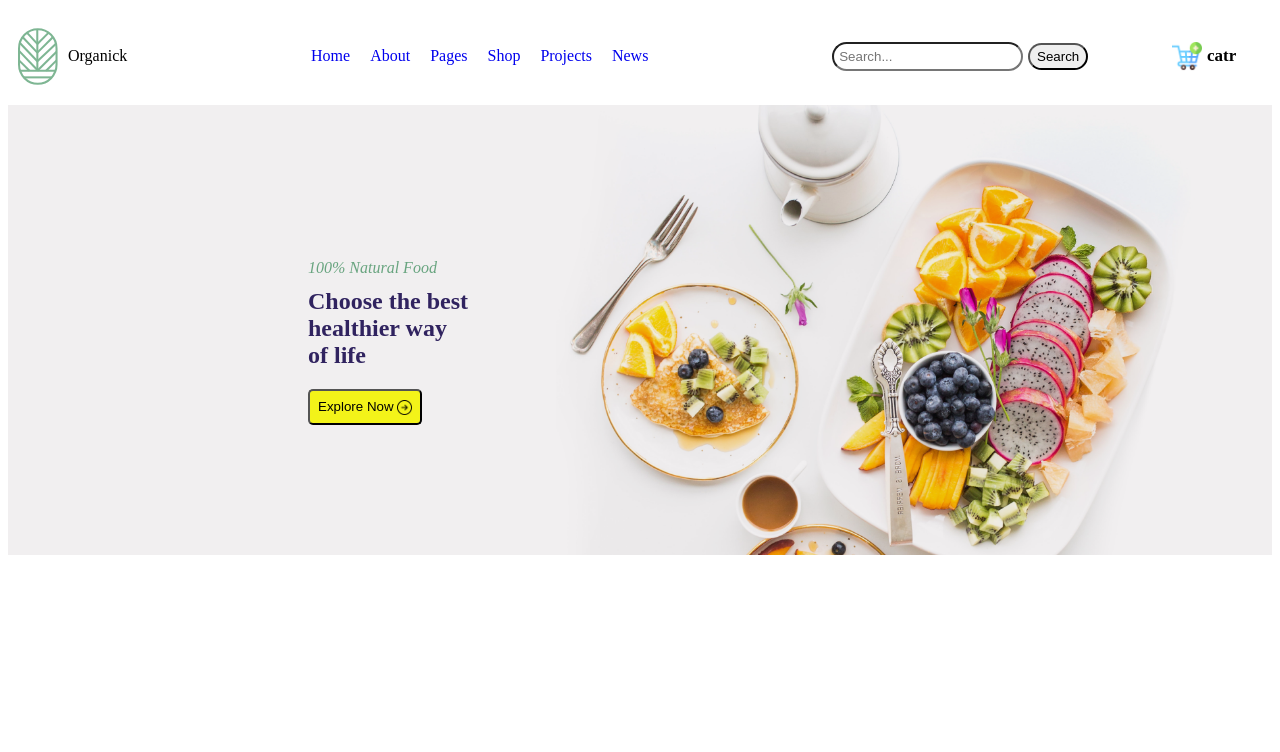
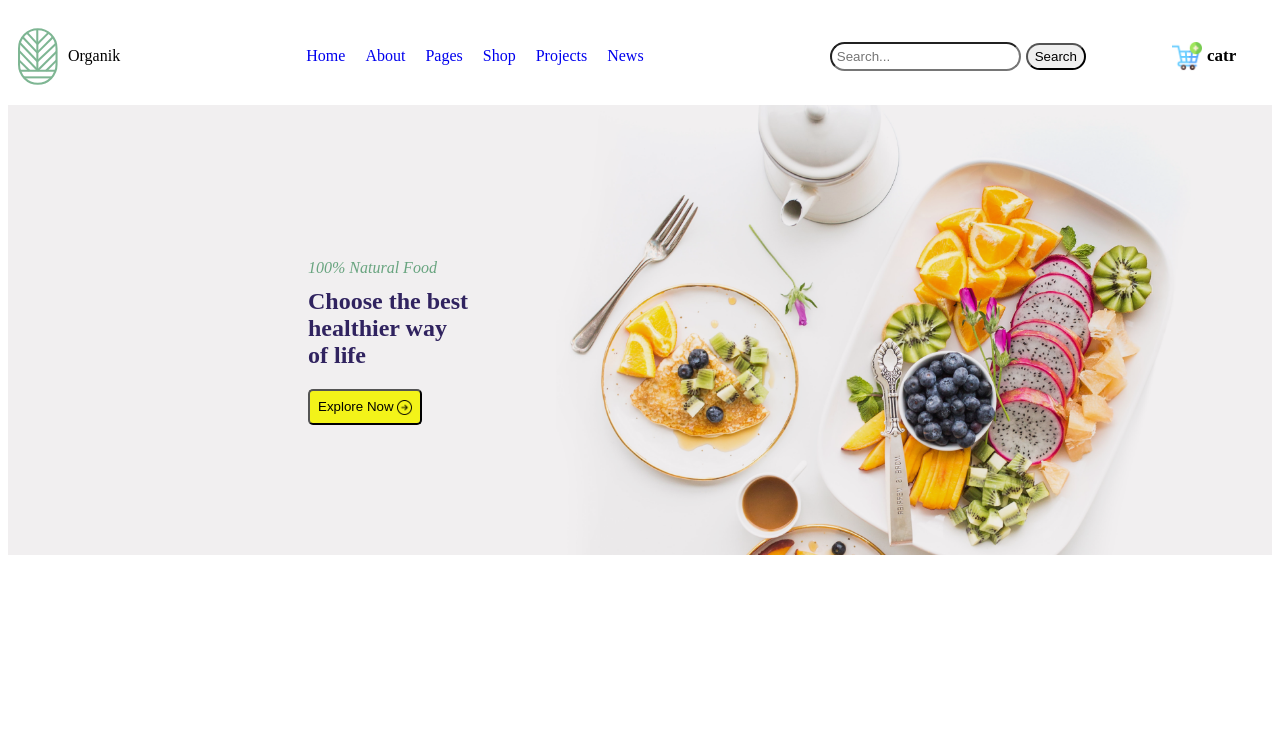
Before and after one commit to BoburTurgunboyev/AgricultureFront, an Angular app in the folder Agreculure/: page /main in a window 1280 px wide. Shown: the top 752 px of the page. Built offline with nearby package versions, Linux system fonts and the light colour scheme.

Commit message:
component

```diff
--- a/Agreculure/src/app/components/navbar/navbar.component.html
+++ b/Agreculure/src/app/components/navbar/navbar.component.html
@@ -4,7 +4,7 @@
     <!-- Logo and text -->
     <div class="logo-text-container">
       <img src="../../../assets/images/Logo.svg" alt="Logo">
-      <p>Organick</p>
+      <p>Organik</p>
     </div>
 
     <!-- Navigation items -->
```
